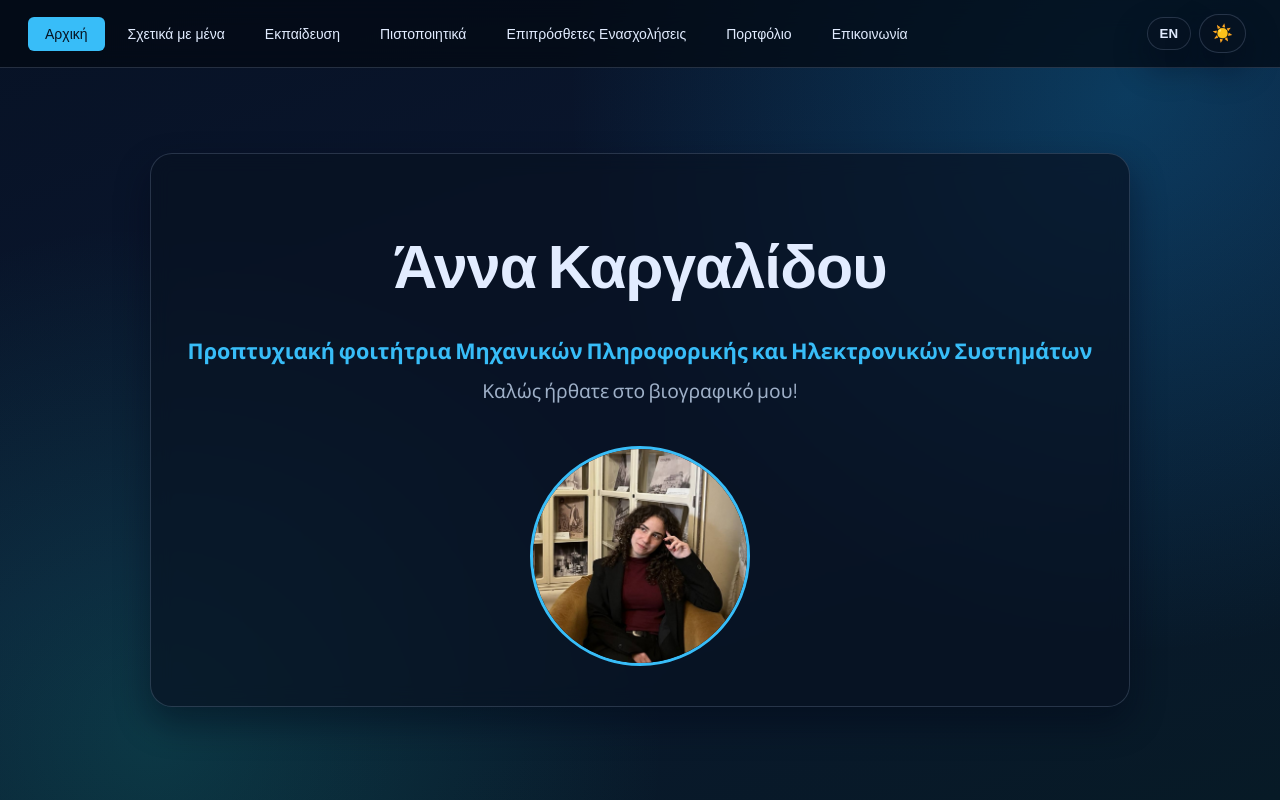
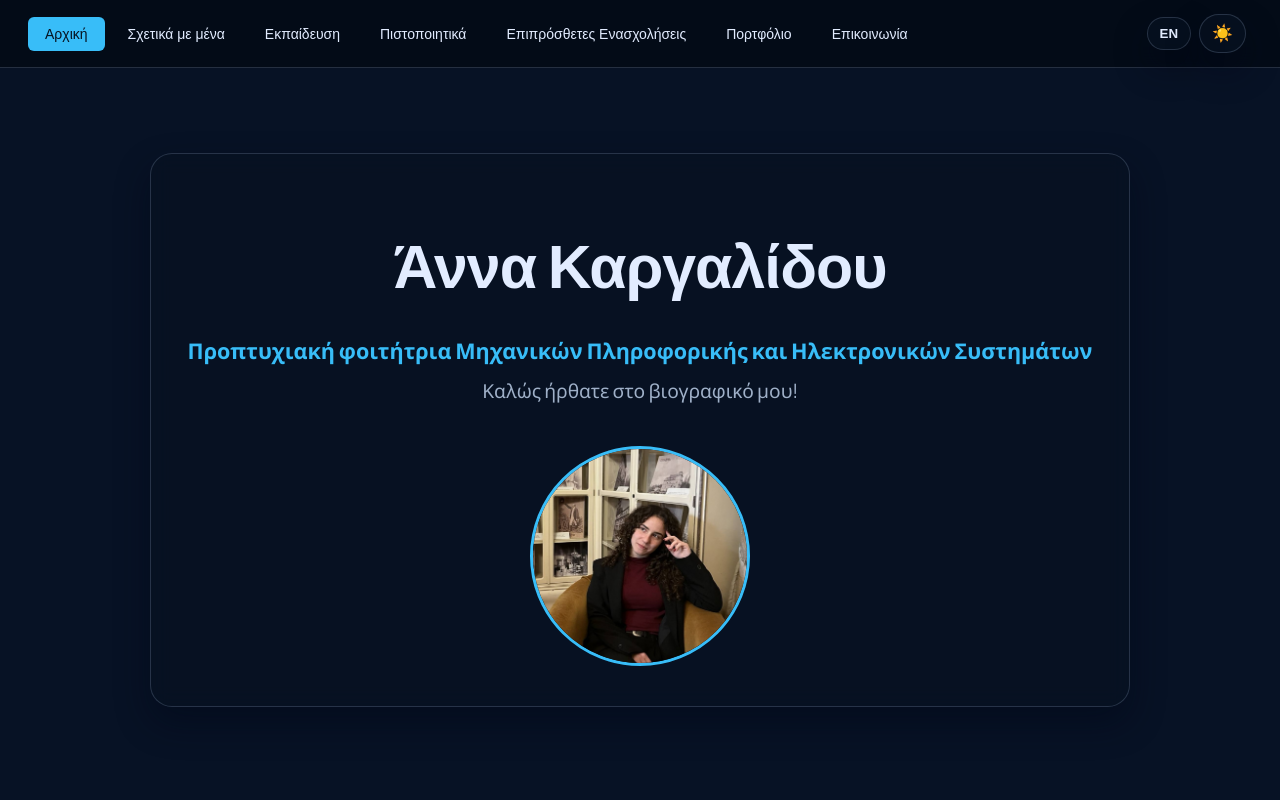
Before and after one commit to AnnaKarg/my-portfolio, a React (Vite) app: page / in a window 1280 px wide. Built offline with nearby package versions, Linux system fonts and the light colour scheme.

Commit message:
Update index.css

```diff
--- a/src/index.css
+++ b/src/index.css
@@ -56,11 +56,10 @@ body {
   margin: 0;
   padding: 0;
   background-color: var(--bg-color);
-  background-image: var(--bg-gradient);
-  background-attachment: fixed;
+  background-image: none !important;
   color: var(--text-color);
   font-family: 'Plus Jakarta Sans', 'Segoe UI', sans-serif;
-  transition: background 0.45s ease, background-color 0.45s ease, color 0.35s ease;
+  transition: background-color 0.3s ease, color 0.3s ease;
 }
 
 h1,
```
